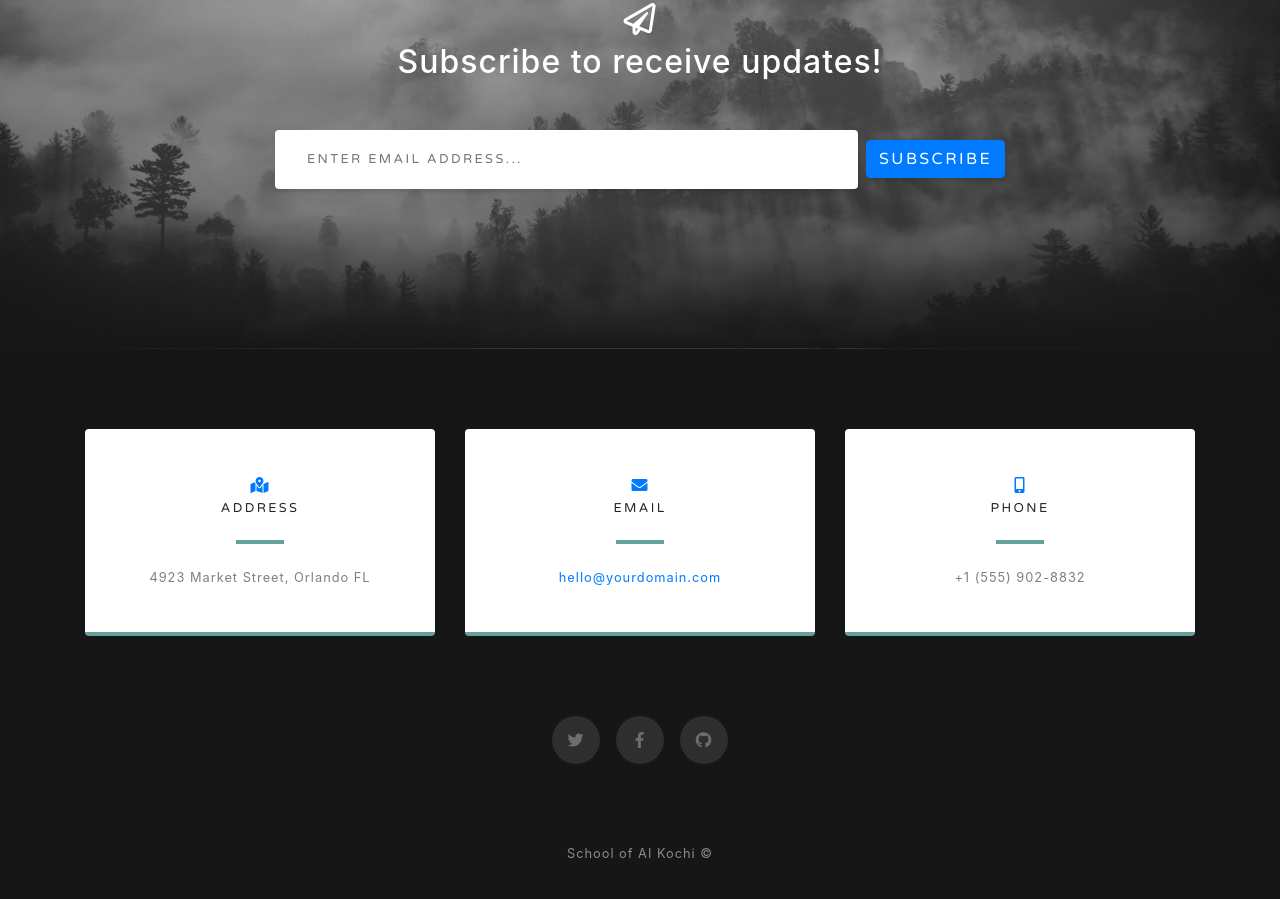
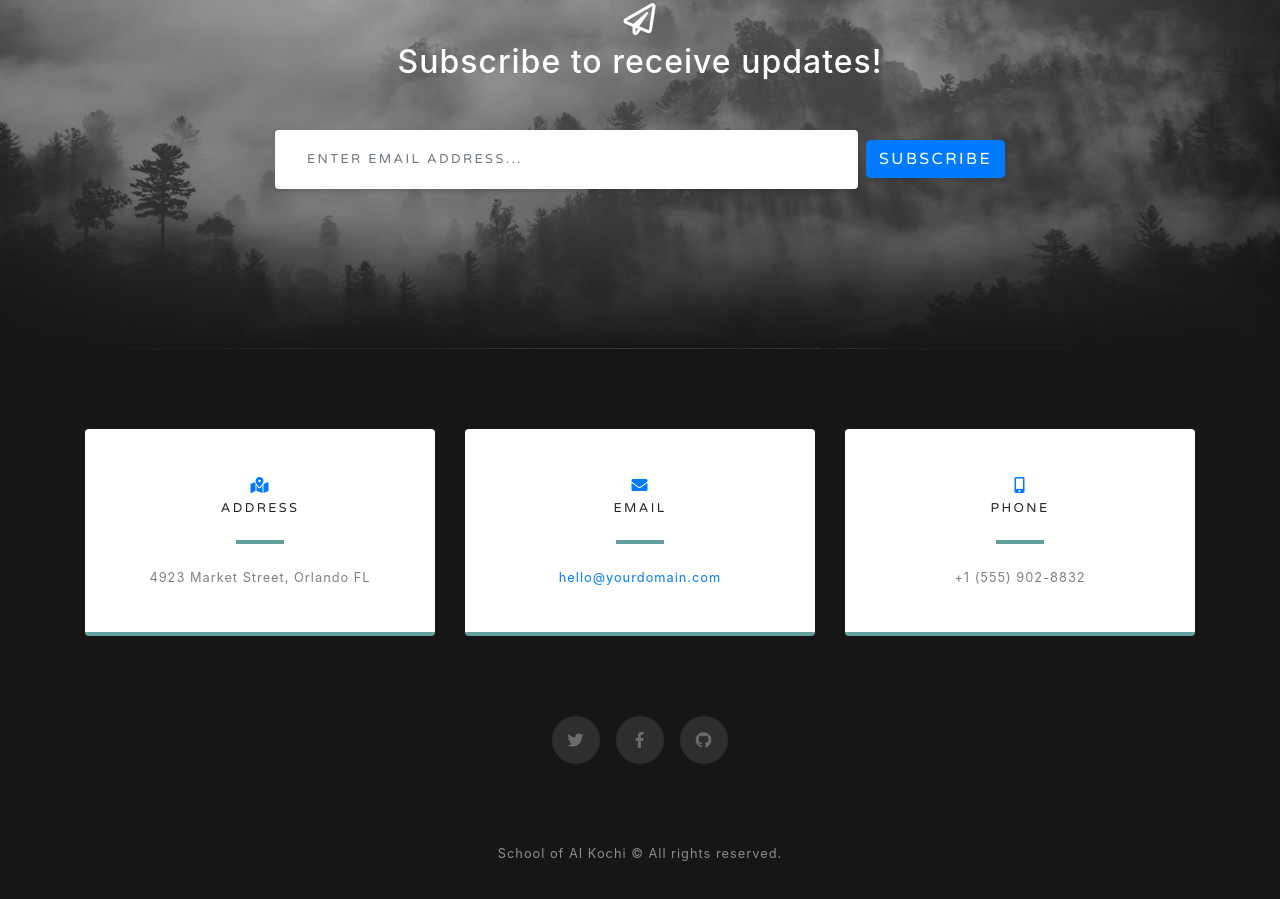
Before and after one commit to schoolof-ai-kochi/schoolof-ai-kochi.github.io, a website with bundled scripts: page index.html in a window 1280 px wide. Shown: the part 3268-4167 px from the top of the page. Built offline with nearby package versions, Linux system fonts and the light colour scheme.

Commit message:
Update index.html

```diff
--- a/index.html
+++ b/index.html
@@ -212,7 +212,7 @@
   <!-- Footer -->
   <footer class="bg-black small text-center text-white-50">
     <div class="container">
-      School of AI Kochi &copy;
+      School of AI Kochi &copy; All rights reserved.
     </div>
   </footer>
 
```
